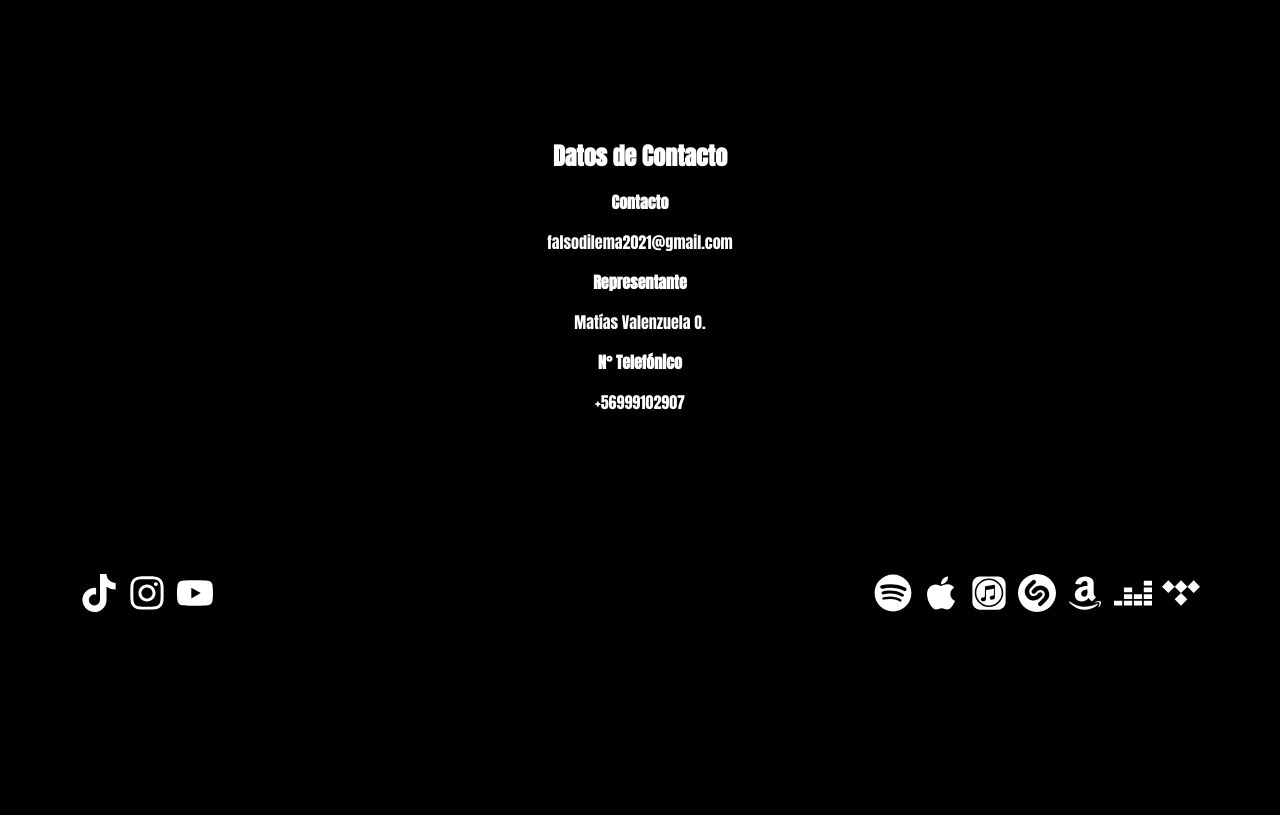
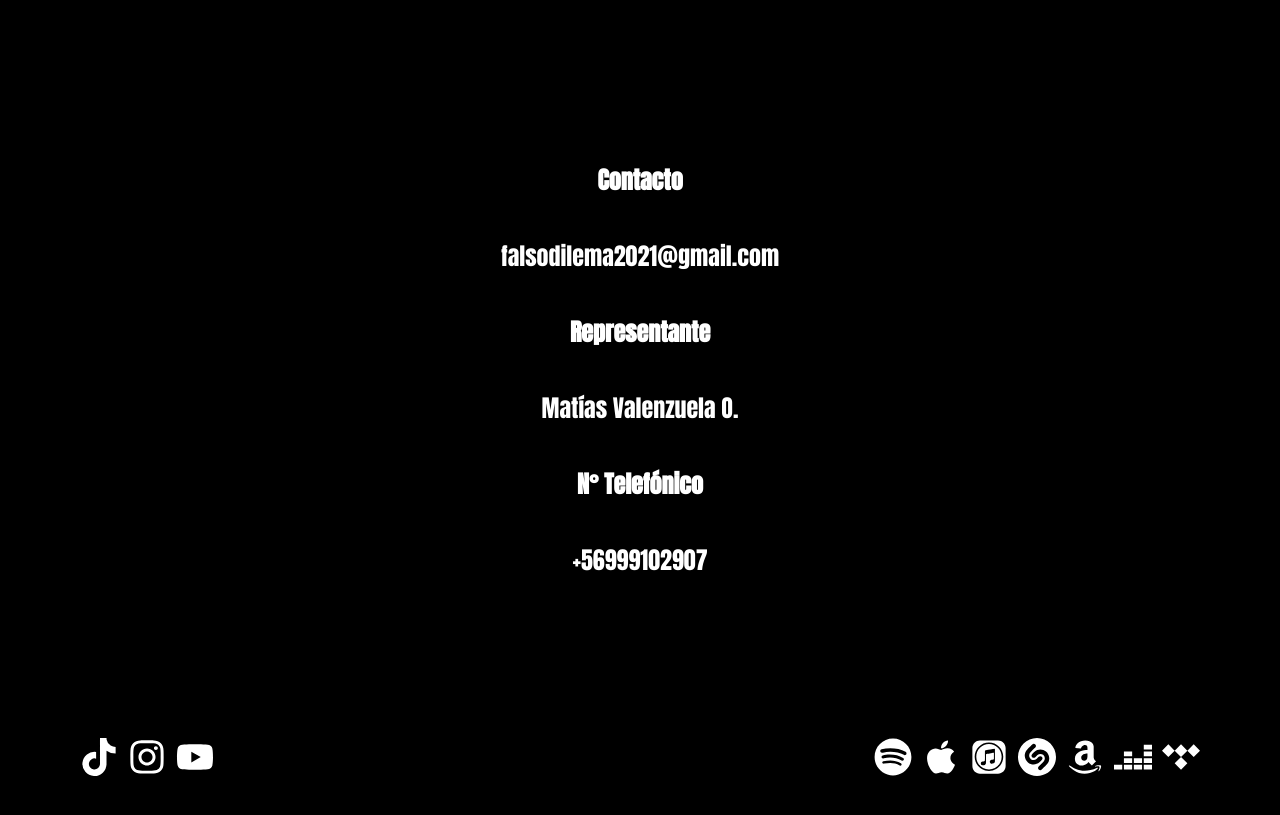
Before and after one commit to diegorom6/falso-dilema, a React (Create React App) app: page / in a window 1280 px wide. Shown: the part 3300-4115 px from the top of the page. Before the commit the page ends 3981 px from the top, so only its background shows below. Built offline with nearby package versions, Linux system fonts and the light colour scheme.

Commit message:
ajustes contacto

```diff
--- a/src/App.css
+++ b/src/App.css
@@ -295,8 +295,12 @@ section h1 {
 }
 
 .datos-contacto h2, .datos-contacto h4, .datos-contacto p {
-    margin-top: 1rem;
+    margin-top: 2.5rem;
     text-align: center;
+}
+
+.datos-contacto h4, .datos-contacto p {
+    font-size: 24px;
 }
 
 /* Footer */
--- a/src/components/Videos.jsx
+++ b/src/components/Videos.jsx
@@ -39,9 +39,6 @@ const Videos = () => {
             </div>
 
             <div className="datos-contacto">
-
-                <h2>Datos de Contacto</h2>
-
                 <h4>Contacto</h4>
                 <p>falsodilema2021@gmail.com</p>
 
```
